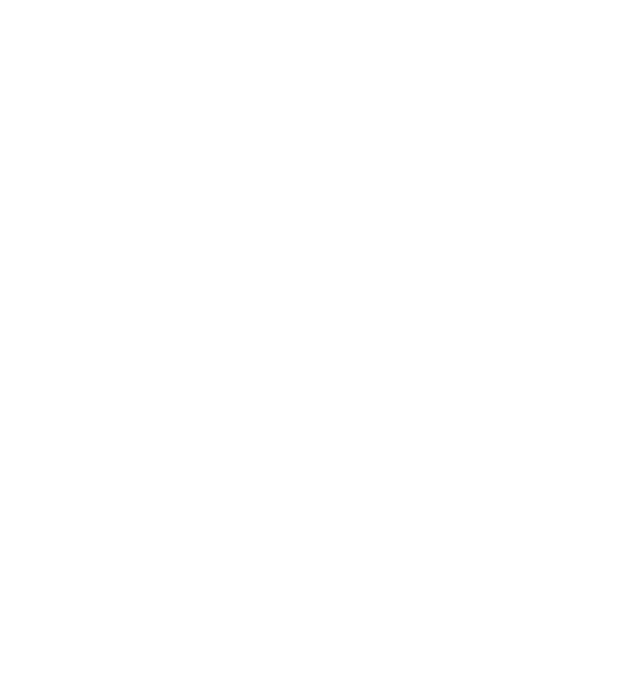
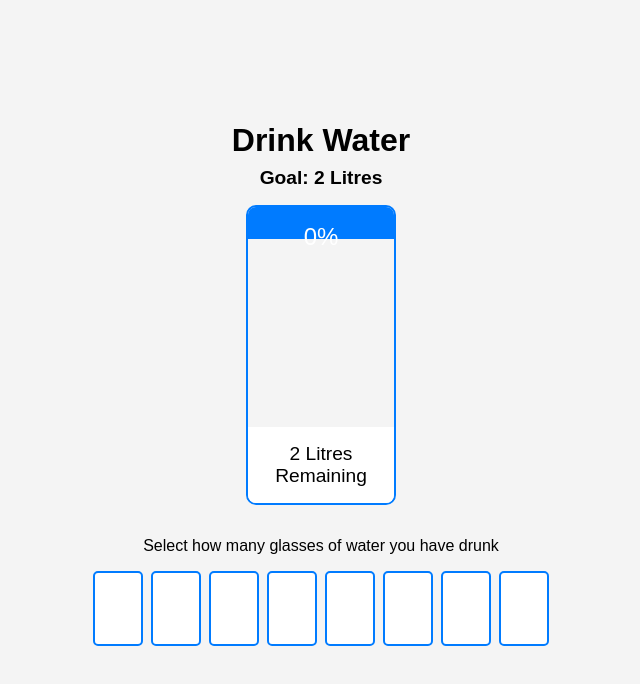
Before and after one commit to acciojob/drink-water-Rashmi-Salunkhe, a website: page main.html in a window 1280 px wide. Shown: the whole page, without its empty margins (319-959 px from the left). Drawn offline with Linux system fonts and the light colour scheme.

Commit message:
created a submission

```diff
--- a/main.html
+++ b/main.html
@@ -1,16 +1,37 @@
 <!DOCTYPE html>
+<html lang="en">
+<head>
+    <meta charset="UTF-8">
+    <meta name="viewport" content="width=device-width, initial-scale=1.0">
+    <link rel="stylesheet" href="styles.css">
+    <title>Drink Water</title>
+</head>
+<body>
+    <!-- Heading -->
+    <h1>Drink Water</h1>
+    <h3>Goal: 2 Litres</h3>
 
-<html>
+    <!-- Large Cup -->
+    <div class="cup">
+        <div id="remained" class="remained">2 Litres Remaining</div>
+        <div id="percentage" class="percentage">0%</div>
+    </div>
 
-<head>
-	<link rel="stylesheet" href="styles.css">
-</head>
+    <!-- Instruction Text -->
+    <p class="text">Select how many glasses of water you have drunk</p>
 
-<body>
-	<!-- the entire body must be written by student -->
-    <script type="text/javascript" src="./script.js">
-</script>
+    <!-- Small Cups -->
+    <div class="cups">
+        <div id="cup-1" class="cup cup-small"></div>
+        <div id="cup-2" class="cup cup-small"></div>
+        <div id="cup-3" class="cup cup-small"></div>
+        <div id="cup-4" class="cup cup-small"></div>
+        <div id="cup-5" class="cup cup-small"></div>
+        <div id="cup-6" class="cup cup-small"></div>
+        <div id="cup-7" class="cup cup-small"></div>
+        <div id="cup-8" class="cup cup-small"></div>
+    </div>
 
+    <script type="text/javascript" src="./script.js"></script>
 </body>
-
 </html>
--- a/script.js
+++ b/script.js
@@ -1 +1,42 @@
 //your JS code here. If required.
+const smallCups = document.querySelectorAll('.cup-small');
+const liters = 2;
+const totalCups = smallCups.length;
+const remained = document.getElementById('remained');
+const percentage = document.getElementById('percentage');
+
+smallCups.forEach((cup, index) => {
+    cup.addEventListener('click', () => highlightCups(index));
+});
+
+function highlightCups(index) {
+    if (smallCups[index].classList.contains('full') && !smallCups[index].nextElementSibling?.classList.contains('full')) {
+        index--;
+    }
+
+    smallCups.forEach((cup, idx) => {
+        if (idx <= index) {
+            cup.classList.add('full');
+        } else {
+            cup.classList.remove('full');
+        }
+    });
+
+    updateBigCup();
+}
+
+function updateBigCup() {
+    const fullCups = document.querySelectorAll('.cup-small.full').length;
+    const percentageFilled = fullCups / totalCups;
+
+    if (fullCups === 0) {
+        percentage.style.height = 0;
+        percentage.textContent = '';
+    } else {
+        percentage.style.height = `${percentageFilled * 100}%`;
+        percentage.textContent = `${percentageFilled * 100}%`;
+    }
+
+    const remainedLiters = liters - (percentageFilled * liters);
+    remained.textContent = `${remainedLiters.toFixed(2)} Litres Remaining`;
+}
--- a/styles.css
+++ b/styles.css
@@ -1 +1,92 @@
 /*  your css code here. If applicable */
+/* Basic Reset */
+* {
+    margin: 0;
+    padding: 0;
+    box-sizing: border-box;
+}
+
+body {
+    font-family: Arial, sans-serif;
+    display: flex;
+    flex-direction: column;
+    align-items: center;
+    justify-content: center;
+    min-height: 100vh;
+    background-color: #f4f4f4;
+}
+
+/* Headings */
+h1 {
+    font-size: 2rem;
+    margin-bottom: 0.5rem;
+}
+
+h3 {
+    font-size: 1.2rem;
+    margin-bottom: 1rem;
+}
+
+/* Large Cup */
+.cup {
+    width: 150px;
+    height: 300px;
+    border: 2px solid #007BFF;
+    border-radius: 10px;
+    position: relative;
+    margin-bottom: 2rem;
+    overflow: hidden;
+}
+
+#remained {
+    position: absolute;
+    bottom: 0;
+    width: 100%;
+    text-align: center;
+    font-size: 1.2rem;
+    padding: 1rem;
+    background-color: white;
+    box-sizing: border-box;
+}
+
+#percentage {
+    position: absolute;
+    top: 0;
+    width: 100%;
+    text-align: center;
+    font-size: 1.5rem;
+    padding: 1rem;
+    background-color: #007BFF;
+    color: white;
+    box-sizing: border-box;
+    height: 0;
+    transition: height 0.3s ease;
+}
+
+/* Instruction Text */
+.text {
+    margin-bottom: 1rem;
+    font-size: 1rem;
+}
+
+/* Small Cups */
+.cups {
+    display: flex;
+    justify-content: center;
+    gap: 0.5rem;
+}
+
+.cup-small {
+    width: 50px;
+    height: 75px;
+    border: 2px solid #007BFF;
+    border-radius: 5px;
+    background-color: white;
+    cursor: pointer;
+    transition: background-color 0.3s ease;
+}
+
+.cup-small.full {
+    background-color: #007BFF;
+    color: white;
+}
```
